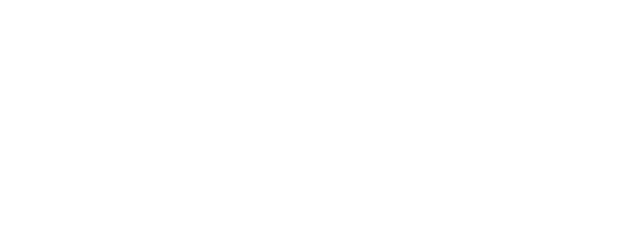
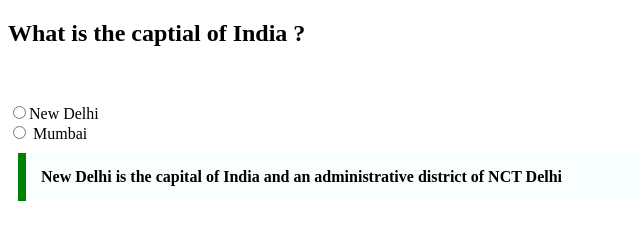
Before and after one commit to acciojob/trivia-shrihari-kale, a website: page main.html in a window 1280 px wide. Shown: the whole page, without its empty margins (0-640 px from the left). Drawn offline with Linux system fonts and the light colour scheme.

Commit message:
created a submission

```diff
--- a/main.html
+++ b/main.html
@@ -7,6 +7,18 @@
 </head>
 
 <body>
+	<h2>What is the captial of India ?</h2>
+	<br><br>
+	<label>
+		<input type="radio" name="capital" value="new dehli">New Delhi
+	</label>
+<br>
+	<label>
+  <input type="radio" name="capital" value="mumbai">
+  Mumbai
+</label>
+
+	<div class="capital">New Delhi is the capital of India and an administrative district of NCT Delhi </div>
 	<!-- the entire body must be written by student -->
     <script type="text/javascript" src="./script.js">
 </script>
--- a/styles.css
+++ b/styles.css
@@ -1,2 +1,10 @@
 
 /* Your CSS Code here. */
+.capital{
+	max-width:600px;
+	margin:10px;
+	padding:15px;
+	border-left:8px solid green;
+	background-color: #f8fffe;
+	font-weight:bold;
+}
```
